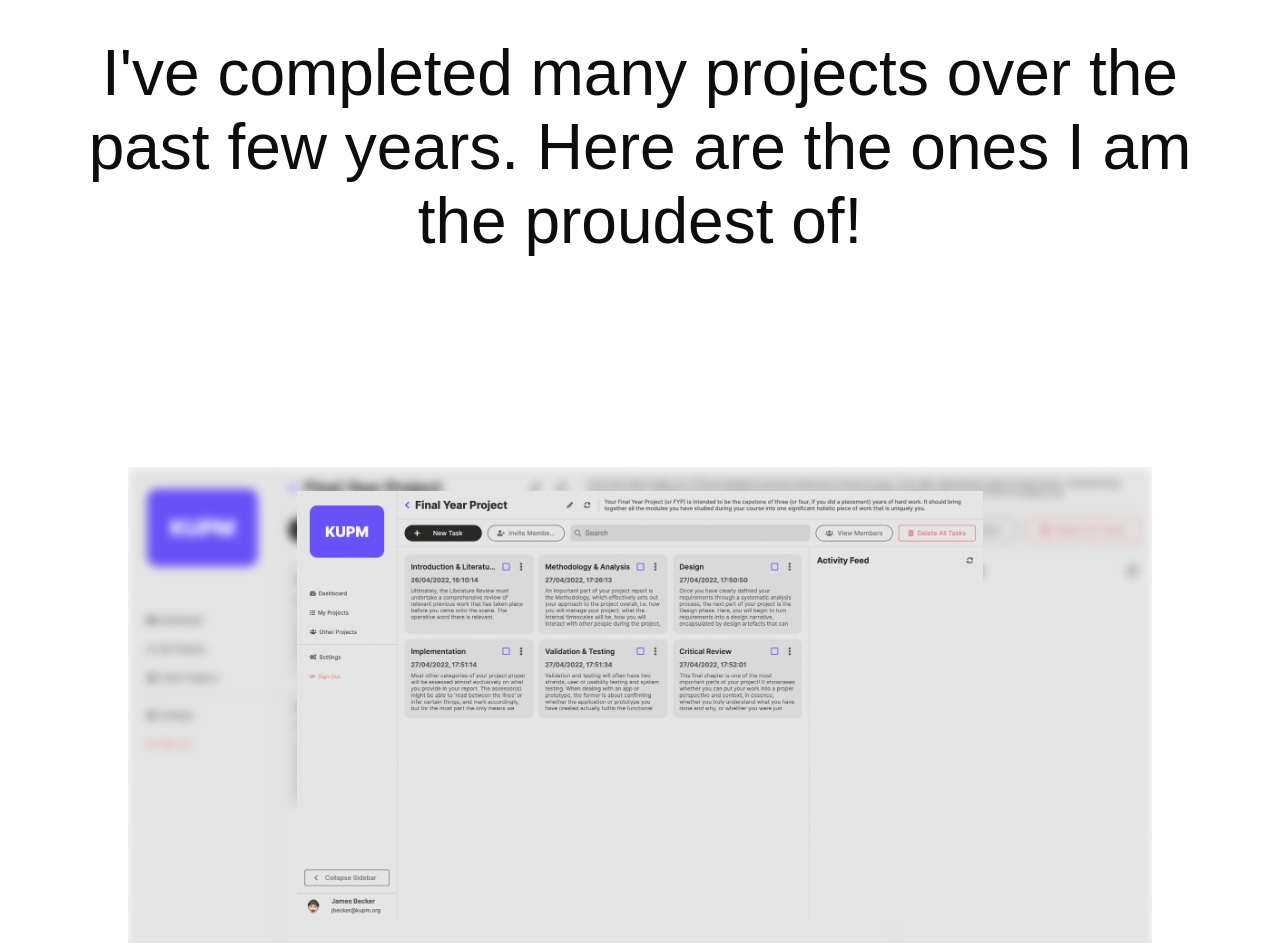
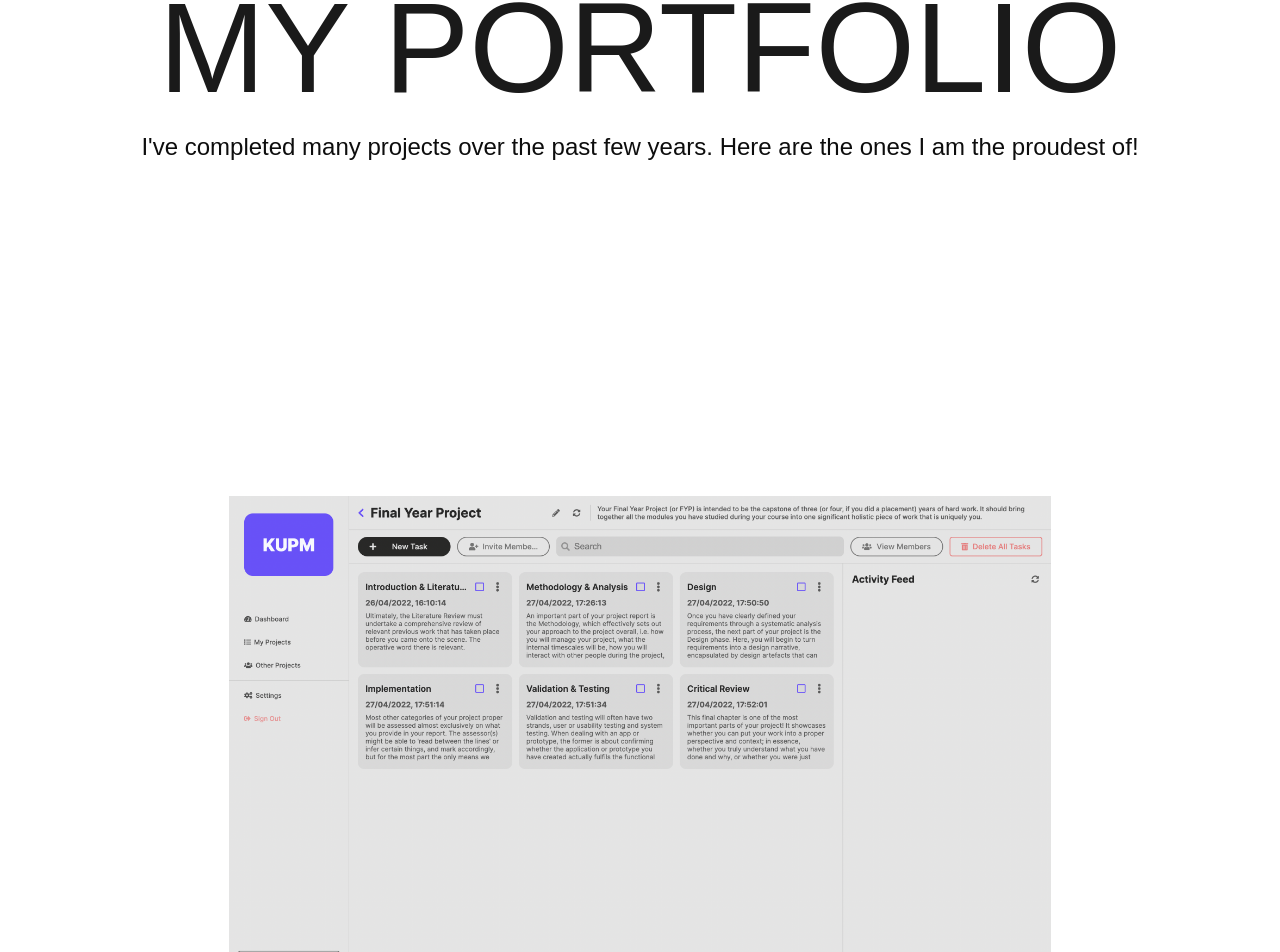
Before and after one commit to jameskbecker/portfolio-old, a Next.js app: page / in a window 1280 px wide. Shown: the part 1118-2070 px from the top of the page. Built offline with nearby package versions, Linux system fonts and the light colour scheme.

Commit message:
Minor improvements

```diff
--- a/src/components/sections/portfolioSection/PortfolioCover.tsx
+++ b/src/components/sections/portfolioSection/PortfolioCover.tsx
@@ -17,7 +17,7 @@ const StyledPortfolioCover = styled.div`
   }
 
   h4 {
-    font-size: 5vw;
+    font-size: 1.5rem;
     color: ${({ theme }: any) => theme.subheading};
     text-align: center;
   }
--- a/src/features/gallery/GalleryItem.tsx
+++ b/src/features/gallery/GalleryItem.tsx
@@ -61,7 +61,7 @@ const GalleryItem = () => {
 
   return (
     <StyledGalleryItem>
-      <GalleryBackdrop src={data[position].image} />
+      {/* <GalleryBackdrop src={data[position].image} /> */}
       <GalleryImage src={data[position].image} />
     </StyledGalleryItem>
   );
--- a/src/features/gallery/index.tsx
+++ b/src/features/gallery/index.tsx
@@ -24,6 +24,7 @@ const StyledGallery = styled.div`
     'view view view'
     'view view view'
     'prev details next';
+  grid-template-rows: 1fr 4fr 2fr;
   padding: 0 10vw;
 
   @media only screen and (max-width: ${screens.mobileMax}) {
--- a/src/theme.ts
+++ b/src/theme.ts
@@ -2,7 +2,7 @@ export const lightTheme = {
   navigation: 'transparent',
   heroSection: 'transparent',
   background: '#FFFFFF',
-  brand: '#4A6FF1',
+  brand: '#d55347',
 
   heading: '#FFFFFF',
   subheading: '#0D0D0D',
@@ -15,7 +15,7 @@ export const darkTheme = {
   navigation: 'transparent  ',
   heroSection: 'transparent',
   background: '#000000',
-  brand: '#4A6FF1',
+  brand: '#d55347',
 
   heading: '#FFFFFF',
   subheading: '#F2F2F2',
```
